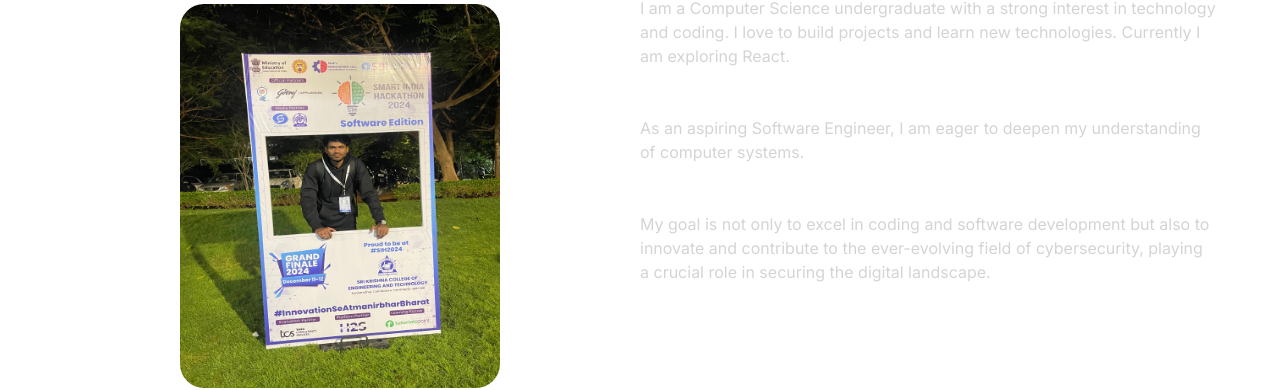
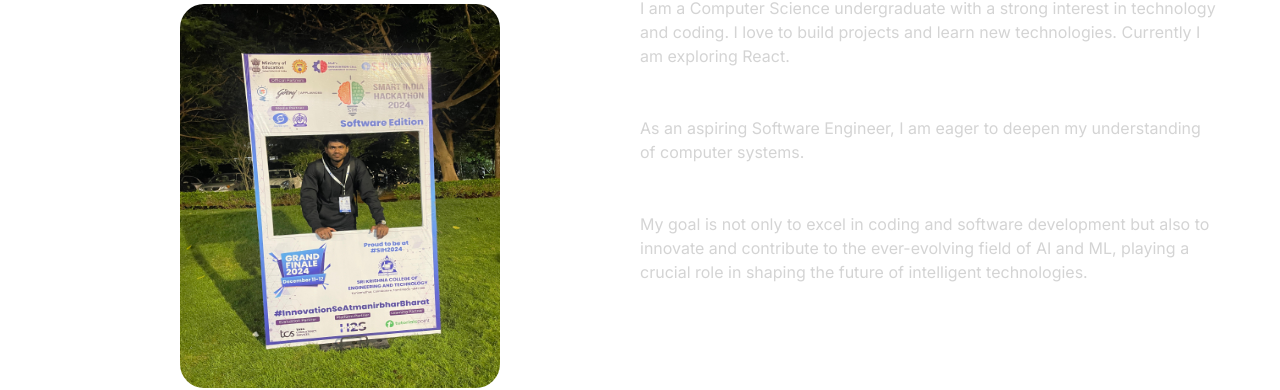
Before and after one commit to PranavParulekar-12/Pranav_portfolio, a React (Vite) app: page / in a window 1280 px wide. Shown: the part 1045-1435 px from the top of the page. Built offline with nearby package versions, Linux system fonts and the light colour scheme.

Commit message:
Update About component to reflect focus on AI and ML in career goals

```diff
--- a/src/components/About.jsx
+++ b/src/components/About.jsx
@@ -71,8 +71,8 @@ function About() {
             >
               My goal is not only to excel in coding and software development
               but also to innovate and contribute to the ever-evolving field of
-              cybersecurity, playing a crucial role in securing the digital
-              landscape.
+              AI and ML, playing a crucial role in shaping the future of
+              intelligent technologies.
             </motion.p>
           </div>
         </motion.div>
```
